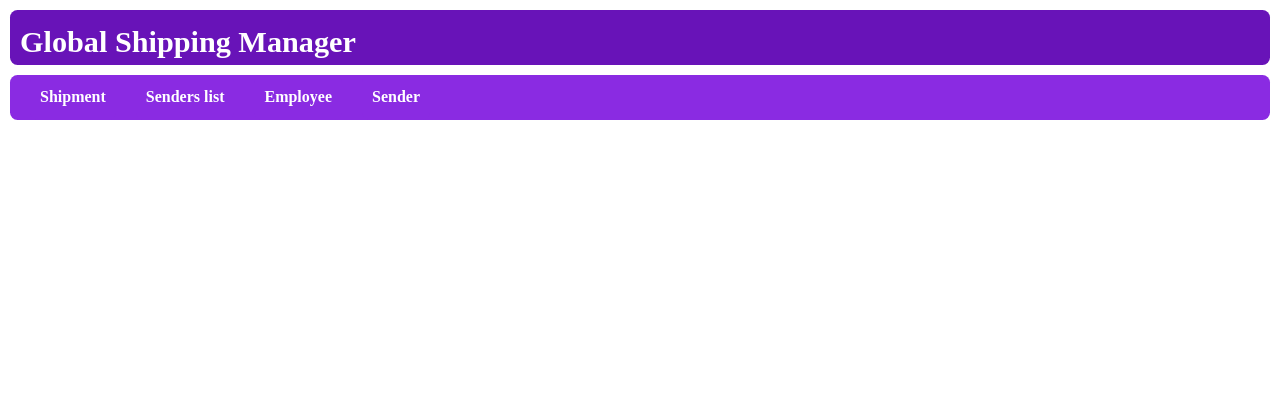
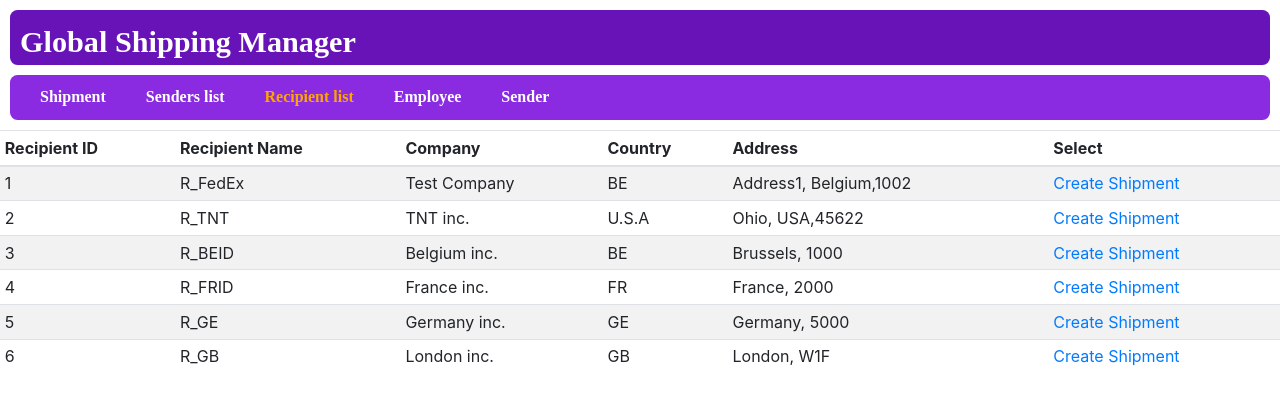
Before and after one commit to krishnaprakashsvr/ShippingApp, a React (Create React App) app: page /Recipients in a window 1280 px wide. Shown: the top 404 px of the page. Built offline with nearby package versions, Linux system fonts and the light colour scheme.

Commit message:
RecipientAdded

```diff
--- a/src/App.js
+++ b/src/App.js
@@ -5,6 +5,7 @@ import Navigation from './components/NavAndHeader/Navigation';
 import Shipment from './components/Shipment/Shipment';
 import './App.css';
 import Senders from './components/Database/Senders';
+import Recipients from './components/Database/Recipients';
 import Employee from './components/Database/Employee';
 import Sender from './components/Database/sender';
 
@@ -24,6 +25,7 @@ class App extends Component {
          {/* <Route path='/Shipment'  exact
          render={(props) => <Shipment {...props} isAuthed={false} />}/> */}
          <Route path='/Senders' component={Senders} />
+         <Route path='/Recipients' component={Recipients} />
          <Route path='/Employee' component={Employee} />
          <Route path='/sender' component={Sender} />
        </Switch>
--- /dev/null
+++ b/src/components/Database/Recipient.js
@@ -0,0 +1,86 @@
+import React,{Component} from 'react';
+import Recipients from '../Database/Recipients';
+import {Modal,Button,Row,Col,Form,ButtonToolbar} from 'react-bootstrap';
+import '../../components/Shipment/Shipment.css';
+import {Header} from '../NavAndHeader/Header'
+import RecipientsModal from '../Database/RecipientsModal';
+
+class Recipient extends Component {
+    constructor(props){
+      super(props);
+      this.state={addModalShow:false,
+                  selectedRecipient:{}}
+    }
+   componentDidMount(){
+    if(this.props.seltdRecipient!=null)
+     {
+       this.setState({selectedRecipient:this.props.seltdRecipient})
+     }
+   }
+  onselectrecipient=(recipient)=>{
+
+    this.setState({addModalShow:false});
+
+    this.setState({selectedRecipient:recipient});
+
+    if(this.props.onChoose!=null)
+     {
+      this.props.onChoose(recipient);
+     }
+  };
+
+render() {
+  let addModalClose=()=>this.setState({addModalShow:false});
+
+  return (
+    <div className='sender-list'>
+    <div > <Header customStyle='Header-small'  name='Recipient Details'/></div>
+    <table >
+    <tbody>
+      <tr>
+        <td><strong>Recipient ID:</strong></td>
+        <td><input name="RecipientId" type="text"
+                value={this.state.selectedRecipient.RecipientID} /></td>
+        <td>
+        <ButtonToolbar>
+          <Button onClick={()=>this.setState({addModalShow:true})}>
+                ...
+          </Button>
+          <RecipientsModal recipientonselect={this.onselectrecipient}
+            show={this.state.addModalShow}
+            onHide={addModalClose}/>
+        </ButtonToolbar>
+        </td>
+      </tr>
+      <tr>
+
+
+      </tr>
+      <tr>
+        <td><strong>Recipient Name:</strong></td>
+        <td><input name="recipientName" type="text"
+                value={this.state.selectedRecipient.RecipientName} /></td>
+      </tr>
+      <tr>
+      <td><strong>Company:</strong></td>
+      <td><input name="recipientCompany" type="text"
+                value={this.state.selectedRecipient.RecipientCompany} /></td>
+      </tr>
+      <tr>
+      <td><strong>Country:</strong></td>
+      <td><input name="recipientCompany" type="text"
+               value={this.state.selectedRecipient.RecipientContry} /></td>
+      </tr>
+      <tr>
+        <td><strong>Address:</strong> </td>
+        <td><input name="recipienCompany" type="text"
+                value={this.state.selectedRecipient.RecipientAddress} /></td>
+      </tr>
+      </tbody>
+    </table>
+   </div>
+);}
+}
+
+
+   export default Recipient;
--- /dev/null
+++ b/src/components/Database/Recipients.js
@@ -0,0 +1,98 @@
+import React,{Component} from 'react';
+import {Table} from 'react-bootstrap';
+import {Route} from 'react-router-dom'
+import {Redirect} from 'react-router-dom'
+import Shipment from '../Shipment/Shipment';
+import {Link} from 'react-router-dom';
+
+class Recipients extends Component {
+    constructor(props){
+        super(props);
+        this.state={recipients:[],isDirect:false}
+    }
+    componentDidMount(){
+        this.refreshlist();
+        this.setState({isDirect: this.props.onchoose==null});
+    }
+    refreshlist(){
+                this.setState({recipients:[
+                    {"RecipientID":1,"RecipientName":"R_FedEx",
+                        'RecipientCompany':'Test Company', 'RecipientContry':'BE',
+                        'RecipientAddress':'Address1, Belgium,1002'},
+                    {"RecipientID":2,"RecipientName":"R_TNT",
+                        'RecipientCompany':'TNT inc.', 'RecipientContry':'U.S.A',
+                        'RecipientAddress':'Ohio, USA,45622'},
+                        {"RecipientID":3,"RecipientName":"R_BEID",
+                        'RecipientCompany':'Belgium inc.', 'RecipientContry':'BE',
+                        'RecipientAddress':'Brussels, 1000'},
+
+                        {"RecipientID":4,"RecipientName":"R_FRID",
+                        'RecipientCompany':'France inc.', 'RecipientContry':'FR',
+                        'RecipientAddress':'France, 2000'},
+                        {"RecipientID":5,"RecipientName":"R_GE",
+                        'RecipientCompany':'Germany inc.', 'RecipientContry':'GE',
+                        'RecipientAddress':'Germany, 5000'},
+                        {"RecipientID":6,"RecipientName":"R_GB",
+                        'RecipientCompany':'London inc.', 'RecipientContry':'GB',
+                        'RecipientAddress':'London, W1F'}
+                    ]});
+                }
+    // createShipment=()=>{
+    //     alert('sfd');
+    //     //return <Redirect to='/Shipment' />
+    //     return  <Route path='../Shipment/Shipment' component={Shipment} exact/>
+    // }
+    render() {
+      //const lstSenders = this.props.lstSenders;
+
+
+return (
+
+
+    <div>
+    <Table striped boarder hover size="sm">
+        <thead>
+            <tr>
+                <th>Recipient ID</th>
+                <th>Recipient Name</th>
+                <th>Company</th>
+                <th>Country</th>
+                <th>Address</th>
+                <th>Select</th>
+            </tr>
+        </thead>
+          <tbody>
+            {this.state.recipients.map(recipient=>
+               <tr key={recipient.RecipientID}>
+                   <td>{recipient.RecipientID}</td>
+                   <td>{recipient.RecipientName}</td>
+                   <td>{recipient.RecipientCompany}</td>
+                   <td>{recipient.RecipientContry}</td>
+                   <td>{recipient.RecipientAddress}</td>
+                   <td hidden={this.state.isDirect}>
+                       <button
+                       onClick={()=>this.props.onchoose(recipient)}>Select</button>
+                   </td>
+                   <td hidden={!this.state.isDirect}>
+                   {/* <NavLink to="/Shipment" >Sipment</NavLink> */}
+                   <Link to={{pathname:'/Shipment',selectedRecipient:recipient}}>
+                       Create Shipment
+                   </Link>
+                    </td>
+                   {/* <td hidden={!this.state.isDirect}>
+                       <button
+                       onClick={this.createShipment}>Create Shipment</button>
+
+                   </td> */}
+               </tr>
+               )}
+            </tbody>
+    </Table>
+ </div>
+
+
+
+      );  }}
+
+
+  export default Recipients;
--- /dev/null
+++ b/src/components/Database/RecipientsModal.js
@@ -0,0 +1,40 @@
+import React,{Component} from 'react';
+import Recipients from './Recipients';
+import {Button,ButtonToolbar} from 'react-bootstrap'
+import {Modal,Row,Col,Form} from 'react-bootstrap';
+
+class RecipientsModal extends Component {
+    constructor(props){
+        super(props);
+    }
+    onselectrecipient=(recipient)=>{
+
+        if(this.props.recipientonselect!=null)
+         {
+          this.props.recipientonselect(recipient);
+         }
+      };
+    render() {
+        return (
+
+        <Modal {...this.props} size="lg" aria-labelledby="contained-modal-title-vcenter"
+            centered>
+            <Modal.Header closeButton>
+                <Modal.Title id="contained-modal-title-vcenter">
+                    Senders List..
+                </Modal.Title>
+            </Modal.Header>
+            <Modal.Body>
+
+                <Recipients onchoose={this.onselectrecipient}/>
+
+            </Modal.Body>
+            <Modal.Footer>
+              <Button variant='danger' onClick={this.props.onHide}>Close</Button>
+            </Modal.Footer>
+          </Modal>
+
+      );  }}
+
+
+  export default RecipientsModal;
--- a/src/components/Database/Senders.js
+++ b/src/components/Database/Senders.js
@@ -21,7 +21,21 @@ class Senders extends Component {
                         'SenderAddress':'Address1, Belgium,1002'},
                     {"SenderID":2,"SenderName":"TNT",
                         'SenderCompany':'TNT inc.', 'SenderContry':'U.S.A',
-                        'SenderAddress':'Ohio, USA,45622'}]});
+                        'SenderAddress':'Ohio, USA,45622'},
+                        {"SenderID":3,"SenderName":"BEID",
+                        'SenderCompany':'Belgium inc.', 'SenderContry':'BE',
+                        'SenderAddress':'Brussels, 1000'},
+
+                        {"SenderID":4,"SenderName":"FRID",
+                        'SenderCompany':'France inc.', 'SenderContry':'FR',
+                        'SenderAddress':'France, 2000'},
+                        {"SenderID":5,"SenderName":"GE",
+                        'SenderCompany':'Germany inc.', 'SenderContry':'GE',
+                        'SenderAddress':'Germany, 5000'},
+                        {"SenderID":6,"SenderName":"GB",
+                        'SenderCompany':'London inc.', 'SenderContry':'GB',
+                        'SenderAddress':'London, W1F'}
+                    ]});
                 }
     // createShipment=()=>{
     //     alert('sfd');
--- a/src/components/NavAndHeader/Navigation.js
+++ b/src/components/NavAndHeader/Navigation.js
@@ -16,6 +16,8 @@ render() {
                 <NavLink   className='Navigation'
                     to="/Senders" activeStyle={{ color:'orange' }}> Senders list</NavLink>
                 <NavLink   className='Navigation'
+                    to="/Recipients" activeStyle={{ color:'orange' }}> Recipient list</NavLink>
+                <NavLink   className='Navigation'
                     to="/Employee"   activeStyle={{ color:'orange' }}> Employee</NavLink>
                     <NavLink   className='Navigation'
                     to="/sender"   activeStyle={{ color:'orange' }}> Sender</NavLink>
--- a/src/components/Shipment/Shipment.js
+++ b/src/components/Shipment/Shipment.js
@@ -1,15 +1,19 @@
 import React,{Component} from 'react';
 import Sender from '../../components/Database/sender';
+import Recipient from '../../components/Database/Recipient';
 
 class Shipment extends Component {
     constructor(props){
       super(props);
-      this.state={sender:{}}
+      this.state={sender:{},recipient:null}
 
     }
 
   onselectsender=(selectedSender)=>{
     this.setState({sender:selectedSender});
+  };
+  onselectrecipient=(selectedRecipient)=>{
+    this.setState({recipient:selectedRecipient});
   };
 
 render() {
@@ -17,7 +21,10 @@ render() {
       <div>
         <Sender seltdSender={this.props.location.selectedSender}
          onChoose={this.onselectsender}/>
+         <Recipient seltdRecipient={this.props.location.selectedRecipient}
+         onChoose={this.onselectrecipient}/>
       </div>
+
 );}
 }
 
```
